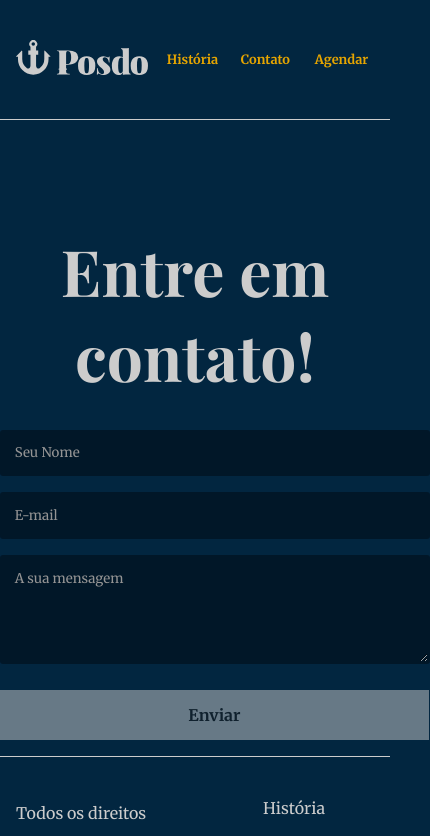
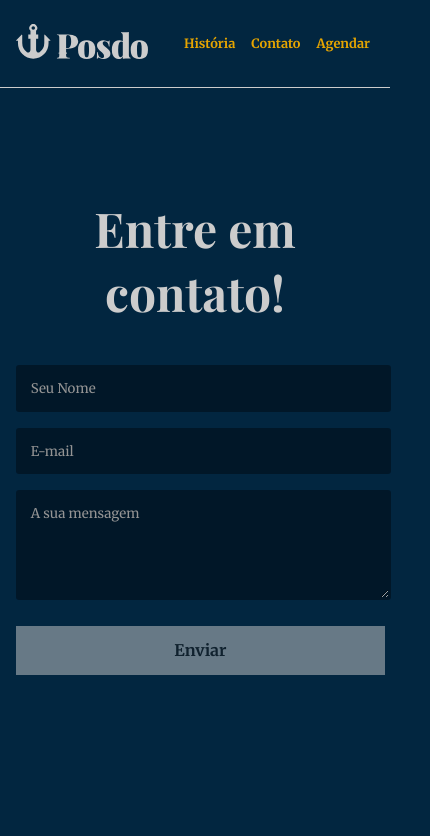
Before and after one commit to eduardo-raniero/posdo, a Next.js app: page /contato in a window 390 px wide. Shown: the top 836 px of the page, 430 px wide, since content can reach past the window. Built offline with nearby package versions, Linux system fonts and the light colour scheme.

Commit message:
responsivity-done

```diff
--- a/components/footer/footer.jsx
+++ b/components/footer/footer.jsx
@@ -13,9 +13,9 @@ export default function Footer(){
                     </div>
 
                     <div style={{marginRight: '1rem'}}>
-                        <button style={{marginBottom: '1rem'}} onClick={() => router.push('/historia')}>História</button>
-                        <button onClick={() => router.push('/contato')}>Contato</button>
-                        <button onClick={() => router.push('/agendar')}>Agendar</button>
+                        <button style={{marginBottom: '.5rem'}} onClick={() => router.push('/historia')}>História</button>
+                        <button style={{marginBottom: '.5rem'}} onClick={() => router.push('/contato')}>Contato</button>
+                        <button style={{marginBottom: '.5rem'}} onClick={() => router.push('/agendar')}>Agendar</button>
                     </div>
                 </div>
             </div>
--- a/components/footer/footer.module.scss
+++ b/components/footer/footer.module.scss
@@ -1,4 +1,3 @@
-@import url('https://fonts.googleapis.com/css2?family=Merriweather:wght@300;400;700;900&family=Playfair+Display:wght@700&display=swap');
 
 .footer{
     padding: 2.5rem 0;
--- a/components/menu/menu.module.scss
+++ b/components/menu/menu.module.scss
@@ -59,17 +59,24 @@
 }
 
 @media only screen and (max-width: 500px){
+  .menu{
+    padding: 1.5rem 0;
+    border-bottom: 1px solid #ccc;
+}
+
   .menuAligner  {
+      justify-content: space-around;
+
       .buttonsBox{
         display: flex;
         flex-direction: row;
       }
 
       button {
-        width: 4.5rem;
+        width: auto;
         background-color: rgba(0, 0, 0, 0);
-        margin-left: .125rem;
-        padding: .7rem .8rem;
+        margin-left: .5rem;
+        padding: .25rem .25rem;
         color: #E6A500;
         font-size: .8rem;
         font-weight: 600;
--- a/pages/agendar/index.jsx
+++ b/pages/agendar/index.jsx
@@ -12,7 +12,7 @@ function Book(){
     return(
         <div className={styles.bigAligner}>
             <div className={styles.banner}>
-                <article>
+                <article style={{padding: '0 1rem'}}>
                     <h1>Faça seu login</h1>
                     <button onClick={handleGoogleAuth}><FaGoogle />  Login com Google</button>
                 </article>
--- a/pages/contato/index.jsx
+++ b/pages/contato/index.jsx
@@ -12,13 +12,13 @@ function Contact(){
                 <h1>Entre em contato!</h1>
 
                 <form method='POST' className={styles.formBox} onSubmit={handleSubmit}>
-                    <input onChange={handleChange} onMouseEnter={handleChange} onBlur={handleChange} value={values.Nome} type="text" name="Nome" placeholder="Seu Nome" />
+                    <input onChange={handleChange} onMouseEnter={handleChange} value={values.Nome} type="text" name="Nome" placeholder="Seu Nome" />
                     {errors.Nome && <small> {errors.Nome} </small>}
 
-                    <input onChange={handleChange} onMouseEnter={handleChange} onBlur={handleChange} value={values.Email} type="text" name="Email" placeholder="E-mail" />
+                    <input onChange={handleChange} onMouseEnter={handleChange} value={values.Email} type="text" name="Email" placeholder="E-mail" />
                     {errors.Email && <small> {errors.Email} </small>}
 
-                    <textarea onChange={handleChange} onMouseEnter={handleChange} onBlur={handleChange} value={values.Mensagem} style={{minHeight: '5rem', minWidth: '25rem'}} name="Mensagem" placeholder="A sua mensagem"></textarea>
+                    <textarea onChange={handleChange} onMouseEnter={handleChange} value={values.Mensagem} style={{minHeight: '5rem'}} name="Mensagem" placeholder="A sua mensagem"></textarea>
                     {errors.Mensagem && <small> {errors.Mensagem} </small>}
 
                     <button type='submit' onClick={handleChange} disabled={isDisabled}>Enviar</button>
--- a/pages/historia/index.jsx
+++ b/pages/historia/index.jsx
@@ -11,9 +11,10 @@ function History(){
             </div>
             <div className={styles.text}>
                 <div style={{marginLeft: '1rem', marginRight: '1rem'}} className={styles.textAligner}>
-                    <img style={{width: '2rem', height: '2rem', marginBottom: '2.5rem'}} src="./logo/anchor.png" alt="âncora posdo" />
                     <div className={styles.textGrid}>
                         <div>
+                        <img style={{width: '2rem', height: '2rem', marginBottom: '1.6rem', display: 'inline'}} src="./logo/anchor.svg" alt="âncora posdo" />
+
                         <p>
                             Lorem Ipsum is simply dummy text of the printing and typesetting industry. Lorem Ipsum has been the industrys standard dummy text ever since the
                             1500s, when an unknown printer took a <strong>galley of type</strong> and scrambled it to make a type specimen book. It has survived not only five centuries, but also the leap into electronic typesetting, remaining essentially unchanged.
@@ -23,7 +24,8 @@ function History(){
                             1500s, when an <strong>unknown printer</strong> took a galley of type and scrambled it to make a type specimen book. It has survived not only five centuries, but also the leap into electronic typesetting, remaining essentially unchanged.
                         </p>
                         </div>
-                        <img src="./services/haircut.jpg" alt="" />
+
+                        <img style={{marginRight: '1rem'}} src="./services/haircut.jpg" alt="" />
 
                     </div>
                 </div>
--- a/styles/book.module.scss
+++ b/styles/book.module.scss
@@ -31,3 +31,11 @@
         }
     }
 }
+
+@media only screen and (max-width: 768px){
+    .banner{
+        h1{
+            font-size: 3rem;
+        }
+    }
+}
--- a/styles/contact.module.scss
+++ b/styles/contact.module.scss
@@ -4,21 +4,24 @@
 
 .banner {
     text-align: center;
-    height: 21rem;
+    height: 30rem;
     max-width: 1200px;
     margin-bottom: 12rem;
+    padding: 0 1rem;
 
     .formBox{
         display: flex;
         flex-direction: column;
-        margin-top: 1rem;
-        margin-bottom: 5rem;
+        margin: 0 auto;
+        max-width: 28rem;
+        padding-top: 1.6rem;
 
         input, textarea{
-            width: 25rem;
-            max-width: 25rem;
+            min-width: 100%;
+            width: 100%;
+            max-width: 100%;
             max-height: 5rem;
-            padding: .8rem;
+            padding: .8rem 0rem .8rem .8rem;
             margin-top: 1rem;
             background: #011728;
             outline: none;
@@ -39,9 +42,10 @@
         }
 
         button {
-            width: 26.8rem;
+            width: 103%;
             background-color: #E6A500;
             margin-top: 1.6rem;
+            margin-bottom: 5rem;
             padding: .8rem 1rem;
             color: #022640;
             font-size: 1rem;
@@ -71,3 +75,16 @@
         }
     }
 }
+
+@media only screen and (max-width: 940px){
+    .banner {
+        text-align: center;
+        height: 30rem;
+        max-width: 1200px;
+        margin-bottom: 10rem;
+
+        h1{
+            font-size: 3rem;
+        }
+    }
+}
--- a/styles/history.module.scss
+++ b/styles/history.module.scss
@@ -20,13 +20,14 @@
       .textGrid {
         display: inline-grid;
         grid-template-columns: 50% 50%;
-        gap: 5rem;
+        gap: 0rem;
         margin-bottom: 5rem;
+        text-align: left;
 
         img {
           object-fit: cover;
-          width: 100%;
-          height: 31.25rem;
+          width: 80%;
+          height: 100%;
           border-radius: .25rem;
           box-shadow: 0px 2px 13px 0px rgba(30,30,30,0.55);
         }
@@ -42,3 +43,31 @@
       }
     }
   }
+
+  @media only screen and (max-width: 940px){
+    .banner {
+      margin: 0 1rem;
+      h1 {
+        font-size: 3rem;
+      }
+
+      p {
+        font-size: 1.125rem;
+      }
+    }
+
+    .text{
+    .textAligner{
+      .textGrid {
+        display: grid;
+        grid-template-columns: 1fr;
+        gap: 5rem;
+        margin-bottom: 5rem;
+
+        img {
+          display: none;
+        }
+      }
+    }
+    }
+  }
```
Also changed, not shown: public/logo/anchor.svg (added).
